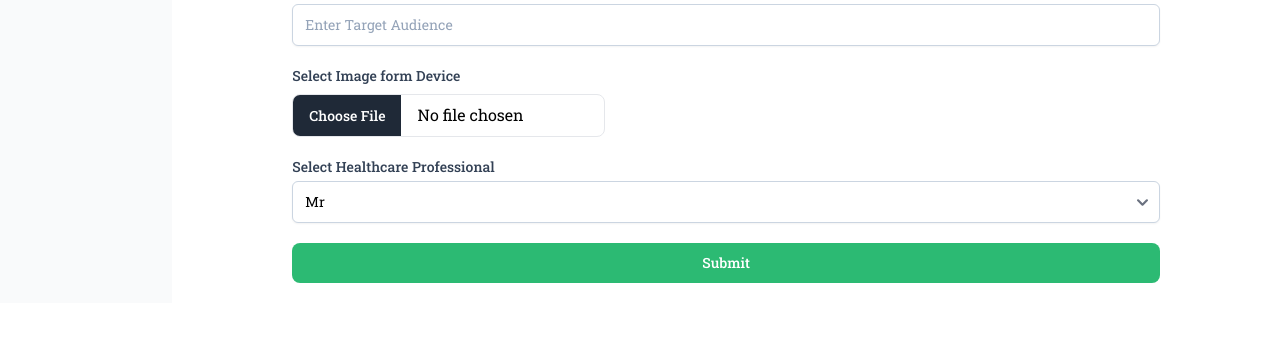
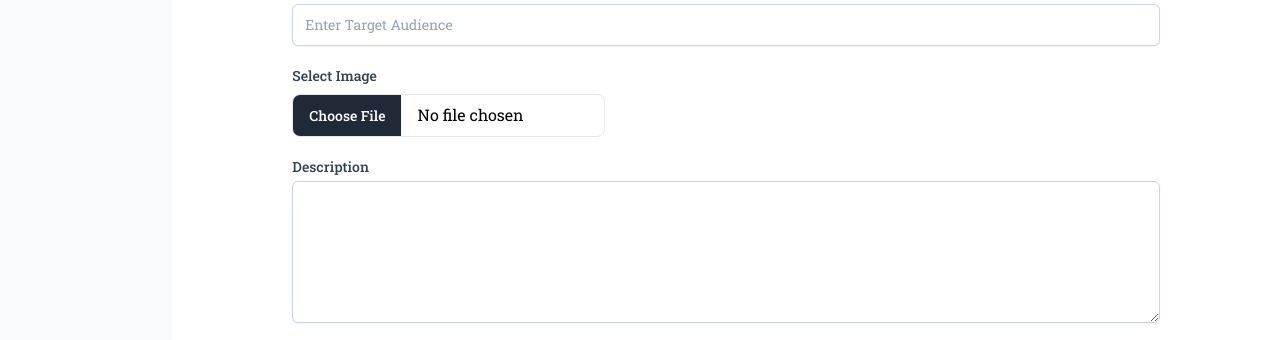
Before and after one commit to shuaib-code/camp-hub, a React (Vite) app: page /dashboard/organizer-profile/add-a-camp in a window 1280 px wide. Shown: the part 612-952 px from the top of the page. Before the commit the page ends 915 px from the top, so only its background shows below. Built offline with nearby package versions, Linux system fonts and the light colour scheme; no server answers.

Commit message:
Navbar invisible ploblem with Role

```diff
--- a/src/components/Footer.jsx
+++ b/src/components/Footer.jsx
@@ -9,7 +9,7 @@ const Footer = () => {
   ];
   const restNavList = [
     { name: "Available Camp", path: "availableCamp" },
-    { name: "Dashboard", path: "dashboard" },
+    // { name: "Dashboard", path: "dashboard" },
   ];
   return (
     <footer className="bg-white rounded-lg border-t font-slab max-w-5xl mx-auto">
--- a/src/components/nav/Navbar.jsx
+++ b/src/components/nav/Navbar.jsx
@@ -18,9 +18,9 @@ const Navbar = () => {
     { name: "Available Camp", path: "availableCamp" },
     { name: "Dashboard", path: `dashboard/${role}-profile/profile` },
   ];
-  if (!role) {
-    return null;
-  }
+  // if (!role) {
+  //   return null;
+  // }
   return (
     <>
       <nav className="border-b border-gray-200">
--- a/src/dashboard/Dashboard.jsx
+++ b/src/dashboard/Dashboard.jsx
@@ -1,9 +1,11 @@
+import { Toaster } from "react-hot-toast";
 import { Outlet } from "react-router-dom";
 
 const Dashboard = () => {
   return (
     <div className="font-slab">
       <Outlet />
+      <Toaster position="top-center" />
     </div>
   );
 };
--- a/src/dashboard/Organizer/AddCamp.jsx
+++ b/src/dashboard/Organizer/AddCamp.jsx
@@ -2,11 +2,16 @@ import { useForm } from "react-hook-form";
 import axiosPublic from "../../config/axios.config";
 import toast from "react-hot-toast";
 import Loader from "../../components/Loader";
-import useProfessional from "../../hook/useProfessional";
+import { useQuery } from "@tanstack/react-query";
+import { useState } from "react";
 
 const AddCamp = () => {
-  const { register, handleSubmit } = useForm();
-  const professional = useProfessional();
+  const [submit, setSubmit] = useState(1);
+  const professional = useQuery({
+    queryKey: ["getProfessinalSelcet"],
+    queryFn: () => axiosPublic.get("/selectprofessional").then((r) => r.data),
+  });
+  const { register, handleSubmit, reset } = useForm();
   const onSubmit = async (data) => {
     const imgFile = { image: data.image[0] };
     const imgURl = await axiosPublic.post(import.meta.env.VITE_ImgBB, imgFile, {
@@ -19,9 +24,14 @@ const AddCamp = () => {
     } else {
       toast.error("Something went worng with image.");
     }
+    axiosPublic.post("/addcamp", data).then((r) => {
+      r.data._id ? toast.success("Camp Added Successfully") : null;
+      reset();
+      setSubmit(1);
+    });
+
     console.log(data);
   };
-  console.log(professional);
   const formData = [
     { label: "Camp Name", field: "campName" },
     { label: "Camp Fee", field: "fee" },
@@ -31,7 +41,7 @@ const AddCamp = () => {
     { label: "Specialized Service", field: "service" },
     { label: "Target Audience", field: "target" },
   ];
-  if (import.meta.env.VITE_ImgBB) {
+  if (professional.isLoading) {
     return <Loader />;
   }
 
@@ -55,7 +65,7 @@ const AddCamp = () => {
           ))}
           <label className="block">
             <span className="block text-sm font-medium text-slate-700">
-              Select Image form Device
+              Select Image
             </span>
             <input
               className="mt-2 rounded-lg border"
@@ -65,20 +75,36 @@ const AddCamp = () => {
           </label>
           <label className="block">
             <span className="block text-sm font-medium text-slate-700">
+              Description
+            </span>
+            <textarea
+              className="form-input"
+              rows="6"
+              {...register("des", { required: true })}
+            />
+          </label>
+          <label className="block">
+            <span className="block text-sm font-medium text-slate-700">
               Select Healthcare Professional
             </span>
             <select
               className="form-input"
-              {...register("Title", { required: true })}
+              {...register("professional", { required: true })}
             >
-              <option value="Mr">Mr</option>
-              <option value="Mrs">Mrs</option>
-              <option value="Miss">Miss</option>
-              <option value="Dr">Dr</option>
+              {professional?.data?.map((e) => (
+                <option key={e._id} value={e._id}>
+                  {e.name}
+                </option>
+              ))}
             </select>
           </label>
           <div className="grid pb-5">
-            <input className="btn-primary" type="submit" />
+            <input
+              onClick={() => setSubmit(0)}
+              className="btn-primary"
+              type="submit"
+              value={`${submit ? "Submit" : "Submiting..."}`}
+            />
           </div>
         </form>
       </div>
--- a/src/hook/useProfessional.jsx
+++ /dev/null
@@ -1,8 +0,0 @@
-import axiosPublic from "../config/axios.config";
-
-const useProfessional = () => {
-  axiosPublic.get("/selectprofessional").then((r) => console.log(r.data));
-  return "dsdf";
-};
-
-export default useProfessional;
--- a/src/page/Login.jsx
+++ b/src/page/Login.jsx
@@ -2,12 +2,11 @@ import { Link, useNavigate } from "react-router-dom";
 import Logo from "../components/Logo";
 import WelcomeBanner from "../components/banner/WelcomeBanner";
 import { BiArrowBack } from "react-icons/bi";
-import { FcGoogle } from "react-icons/fc";
 import toast, { Toaster } from "react-hot-toast";
 import useAuth from "../hook/useAuth";
 
 const Login = () => {
-  const { withGoogle, withEmail } = useAuth();
+  const { withEmail } = useAuth();
   const navigate = useNavigate();
   const handleForm = (e) => {
     e.preventDefault();
@@ -15,29 +14,21 @@ const Login = () => {
     const email = form.email.value;
     const password = form.password.value;
 
-    const specialCharactersPattern = /[!@#$%^&*()_+{}\[\]:;<>,.?~\\/-]/;
+    // const specialCharactersPattern = /[!@#$%^&*()_+{}\[\]:;<>,.?~\\/-]/;
 
-    if (!specialCharactersPattern.test(password)) {
-      toast.error("Password should contain al least 1 special caracter");
-    } else if (!/[A-Z]/.test(password)) {
-      toast.error("Password should have at least 1 Uppercase");
-    } else if (!/[0-9]/.test(password)) {
-      toast.error("Password should contain at least 1 numeric alpabet");
-    }
+    // if (!specialCharactersPattern.test(password)) {
+    //   toast.error("Password should contain al least 1 special caracter");
+    // } else if (!/[A-Z]/.test(password)) {
+    //   toast.error("Password should have at least 1 Uppercase");
+    // } else if (!/[0-9]/.test(password)) {
+    //   toast.error("Password should contain at least 1 numeric alpabet");
+    // }
     withEmail(email, password)
       .then(() => {
         toast.success("Log in successfull");
         navigate("/");
       })
       .catch(() => toast.error("Something went worng."));
-  };
-  const handleGoogle = () => {
-    withGoogle()
-      .then(() => {
-        toast.success("Log in successfull");
-        navigate("/");
-      })
-      .catch(() => toast.error("Something went worng"));
   };
 
   const form = (
@@ -99,21 +90,6 @@ const Login = () => {
         </p>
       </div>
       {form}
-      <div>
-        <p className="font-semibold text-xs text-center">Or</p>
-        <div
-          className="my-7 px-3 py-2.5 text-primary font-semibold text-center text-lg bg-white border-2 shadow-sm border-primary  block w-full rounded-md sm:text-sm"
-          placeholder="you@example.com"
-        >
-          <div
-            onClick={handleGoogle}
-            className="flex justify-center items-center gap-3"
-          >
-            <FcGoogle className="text-xl"></FcGoogle>
-            <p>Continue with Google</p>
-          </div>
-        </div>
-      </div>
     </div>
   );
   return (
--- a/src/page/Register.jsx
+++ b/src/page/Register.jsx
@@ -40,7 +40,7 @@ const Register = () => {
       .then(() => {
         setProfile(name, url)
           .then(() => {
-            navigate("/");
+            navigate(`/dashboard/${role}-profile/profile`);
           })
           .catch(() => toast.error("Something went worng."));
         axiosPublic
```
